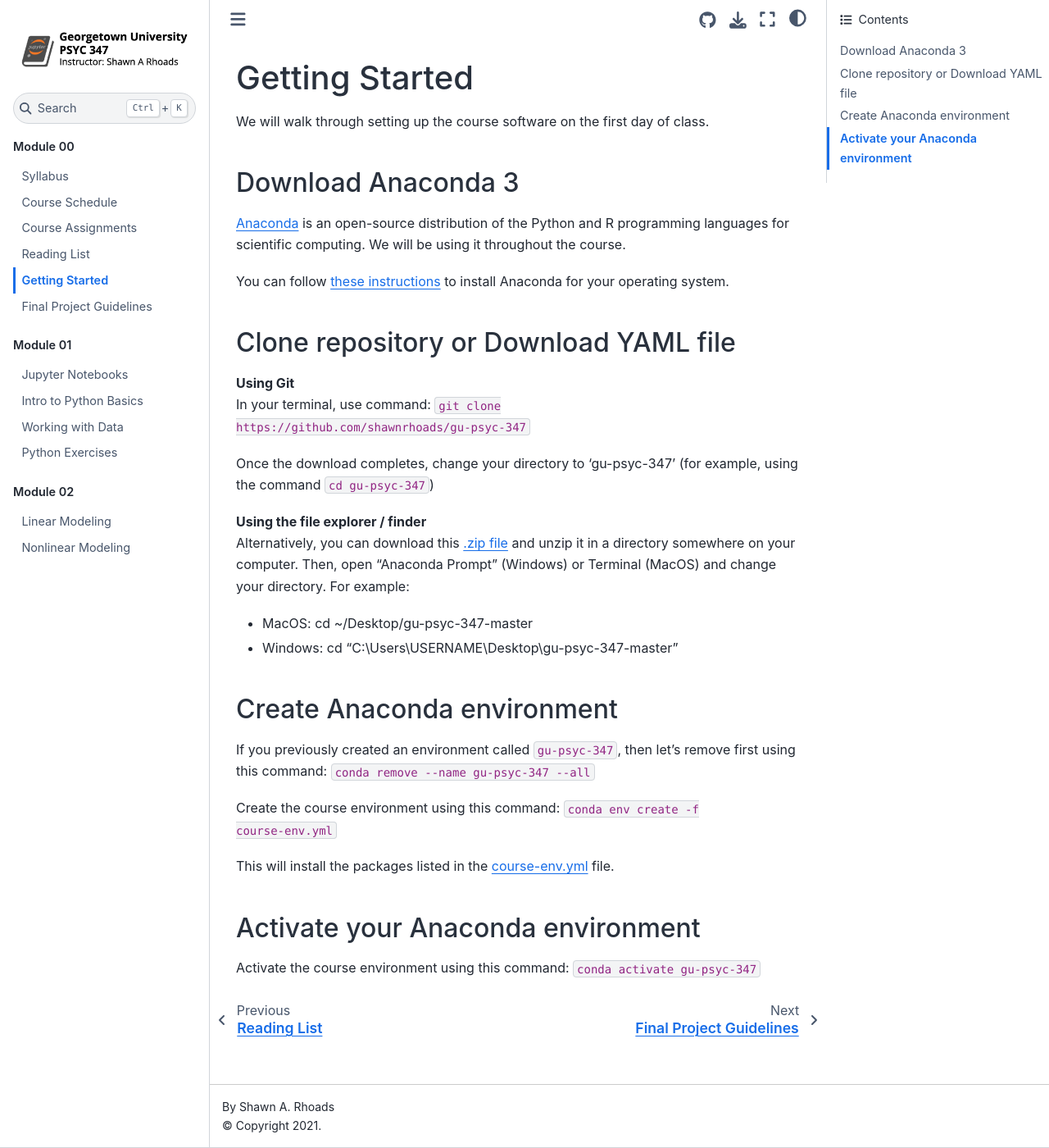
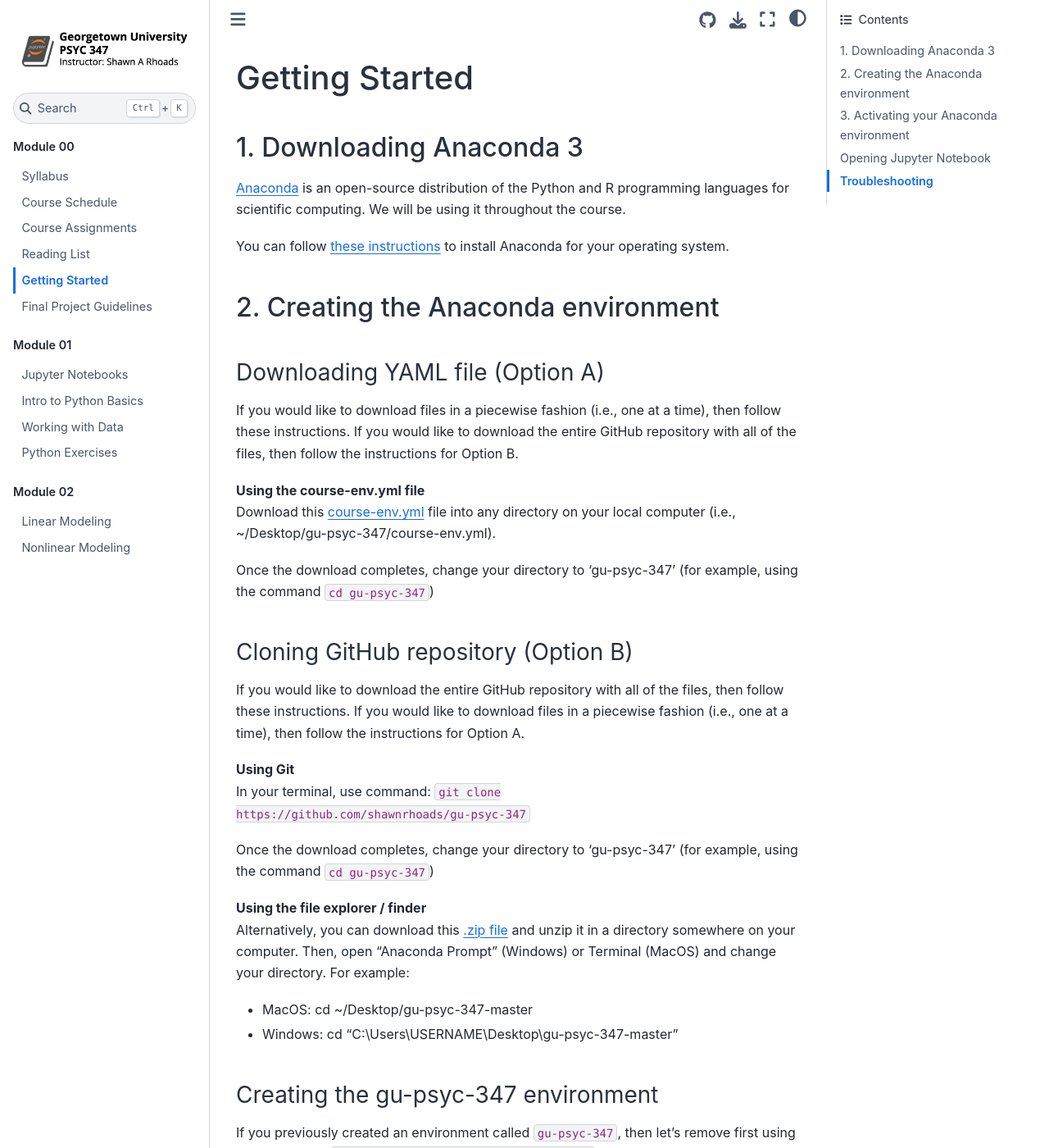
Before and after one commit to shawnrhoads/gu-psyc-347, a Jupyter Book: the page built from docs/module-00-04_Getting-Started.md, in a window 1280 px wide and 1400 px high. Shown: the whole window at 82% size. Built offline with Jupyter Book 1.0.4 settings and Sphinx 7.4.7 and the Sphinx Book theme 1.1.4, drawn with Linux system fonts in a browser that asks for light colours; some of the changed text lies outside the part shown.

Commit message:
Updated Getting Started instructions with Troubleshooting

```diff
--- a/docs/module-00-04_Getting-Started.md
+++ b/docs/module-00-04_Getting-Started.md
@@ -1,13 +1,24 @@
 # Getting Started
 
-We will walk through setting up the course software on the first day of class.
 
-## Download Anaconda 3
+
+## 1. Downloading Anaconda 3
 [Anaconda](https://www.anaconda.com/products/individual#Downloads) is an open-source distribution of the Python and R programming languages for scientific computing. We will be using it throughout the course.
 
 You can follow [these instructions](https://docs.anaconda.com/anaconda/install/) to install Anaconda for your operating system.
 
-## Clone repository or Download YAML file
+## 2. Creating the Anaconda environment
+
+### Downloading YAML file (Option A)
+If you would like to download files in a piecewise fashion (i.e., one at a time), then follow these instructions. If you would like to download the entire GitHub repository with all of the files, then follow the instructions for Option B.
+
+**Using the course-env.yml file**</br>
+Download this [course-env.yml](https://raw.githubusercontent.com/shawnrhoads/gu-psyc-347/master/course-env.yml) file into any directory on your local computer (i.e., ~/Desktop/gu-psyc-347/course-env.yml).
+
+Once the download completes, change your directory to 'gu-psyc-347' (for example, using the command `cd gu-psyc-347`)
+
+### Cloning GitHub repository (Option B)
+If you would like to download the entire GitHub repository with all of the files, then follow these instructions. If you would like to download files in a piecewise fashion (i.e., one at a time), then follow the instructions for Option A.
 
 **Using Git**</br>
 In your terminal, use command: `git clone https://github.com/shawnrhoads/gu-psyc-347`
@@ -19,12 +30,22 @@
 - MacOS: cd ~/Desktop/gu-psyc-347-master
 - Windows: cd "C:\Users\USERNAME\Desktop\gu-psyc-347-master"
 
-## Create Anaconda environment
-If you previously created an environment called `gu-psyc-347`, then let's remove first using this command: `conda remove --name gu-psyc-347 --all`
+### Creating the gu-psyc-347 environment
+If you previously created an environment called `gu-psyc-347`, then let's remove first using this command: `conda remove --name gu-psyc-347 --all`.
 
-Create the course environment using this command: `conda env create -f course-env.yml`
+Alternatively, you can just update the environment using the command: `conda env update --file course-env.yml`.
 
-This will install the packages listed in the [course-env.yml](https://raw.githubusercontent.com/shawnrhoads/gu-psyc-347/master/course-env.yml) file.
+Create the course environment using this command: `conda env create -f course-env.yml`.
 
-## Activate your Anaconda environment
-Activate the course environment using this command: `conda activate gu-psyc-347`
+This will install the packages listed in the [course-env.yml](https://raw.githubusercontent.com/shawnrhoads/gu-psyc-347/master/course-env.yml) file (please check that you have the most up-to-date version).
+
+## 3. Activating your Anaconda environment
+**Before running any notebooks related to this course**, activate the course environment using the command: `conda activate gu-psyc-347`.
+
+## Opening Jupyter Notebook
+Once you've completed all of the steps above, you should be able to run Jupyter Notebook with all of the required packages for the course using the command: `jupyter notebook`.
+
+## Troubleshooting
+If you followed all of the steps above, but are experiencing issues, then you might have to update the Anaconda environment that we use for the course. To do this, download the most up-to-date version of the [course-env.yml](https://raw.githubusercontent.com/shawnrhoads/gu-psyc-347/master/course-env.yml) file, navigate to the directory that you downloaded this file to, and run the command: `conda env update --file course-env.yml`
+
+If you are still experiencing issues, check that you've first run the command  `conda activate gu-psyc-347` before opening Jupyter Notebook using the command `jupyter notebook`.
```
